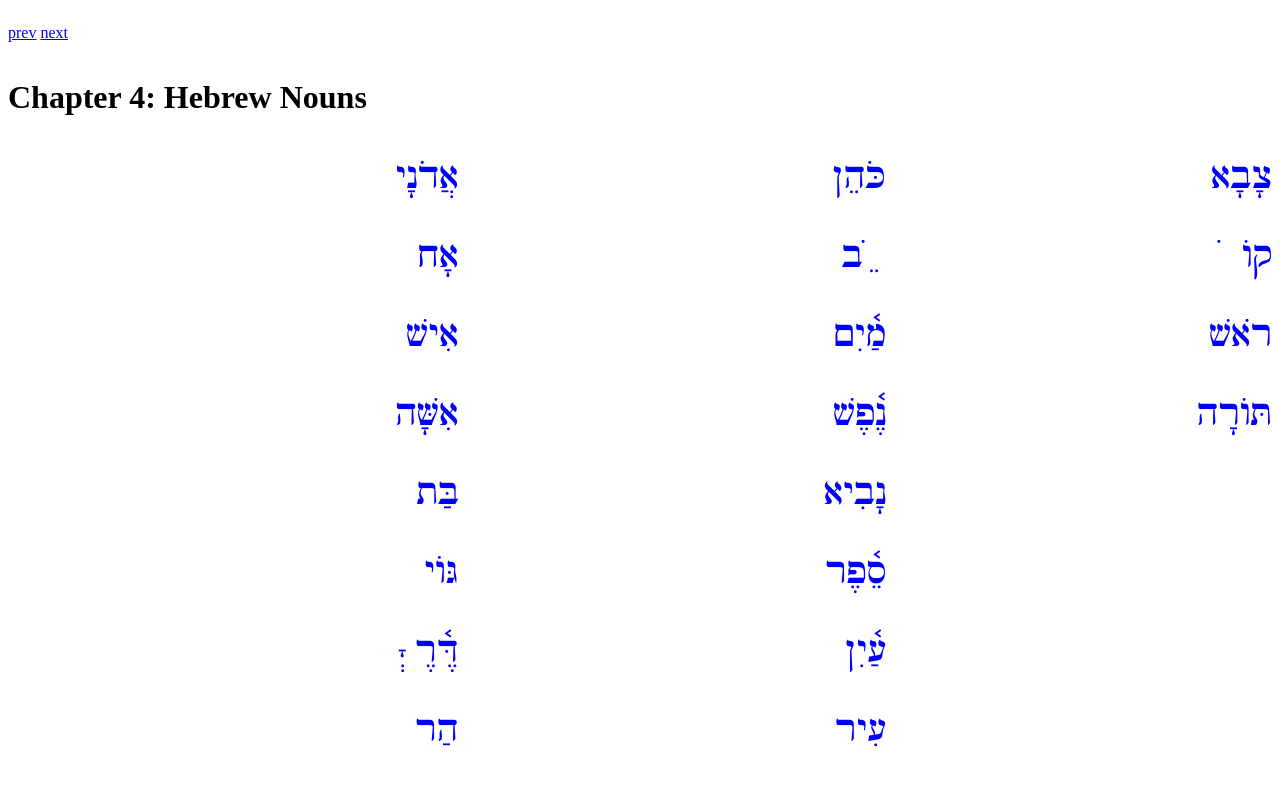
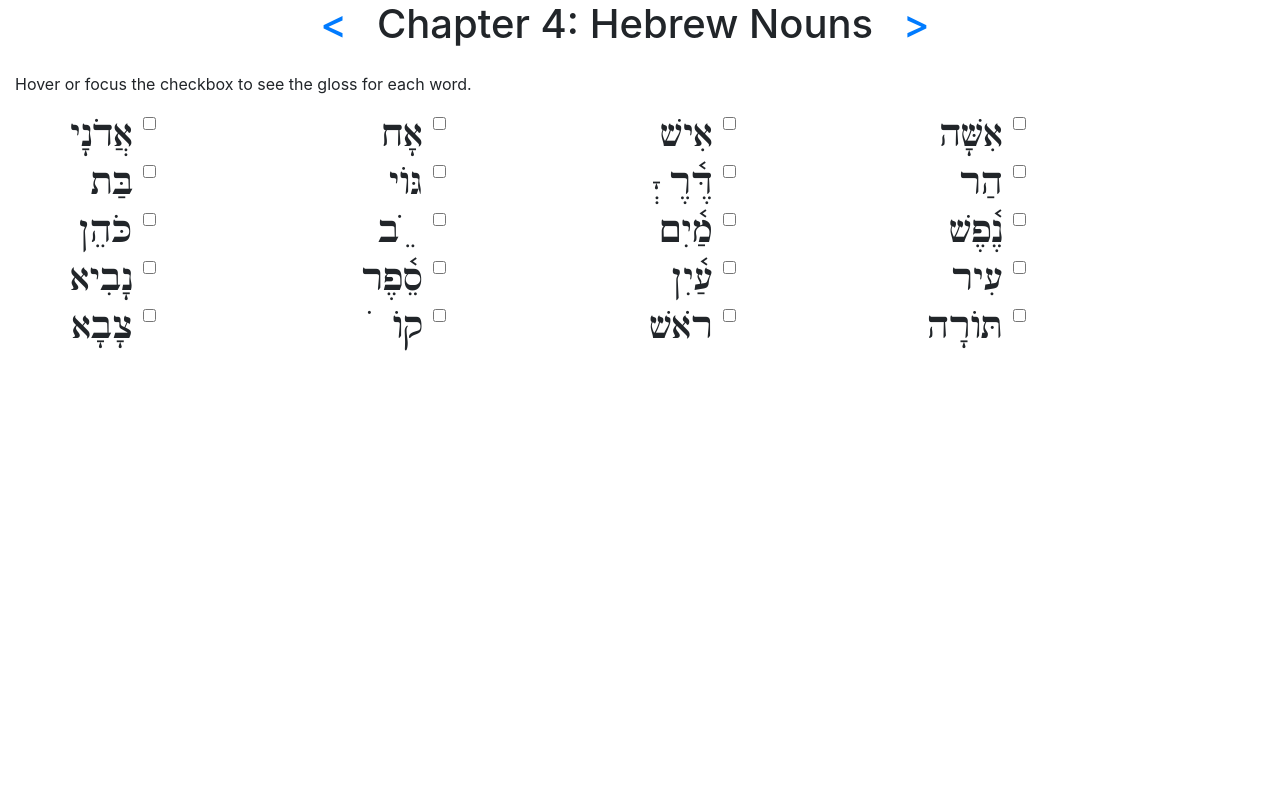
Before and after one commit to iamam34/Revocab, a Flask app: page /section/1 in a window 1280 px wide. After the commit the page ends 351 px from the top, so only its background shows below. Run offline with Flask 2, Linux system fonts and the light colour scheme; some libraries are stand-ins or nearby versions; some web fonts are replaced.

Commit message:
use bootstrap css/js, collect all glosses, show gloss in tooltip

```diff
--- a/data_munging.py
+++ b/data_munging.py
@@ -30,7 +30,7 @@ def parseFile():
         vocabObj.append(sectionObj)
         for entry in section.iterfind('entry'):
             word = entry.find('word').text
-            gloss = entry.find('gloss').text
+            gloss = [g.text for g in entry.findall('gloss')]
             sectionObj.entries.append(Entry(word, gloss))
 
     return vocabObj
--- a/static/styles.css
+++ b/static/styles.css
@@ -8,37 +8,7 @@
     font-style: normal;
 }
 
-html {
-  height: 100%;
-}
-
-body {
-  height: 100%;
-  display: flex;
-  flex-flow: column;
-}
-
-.entries {
-  min-height: 0px;
-  flex: auto;
-  display: flex;
-  flex-flow: column wrap;
-}
-
-.entry {
-  text-align: right;
-}
-
-.word {
+.hebrew {
   font-size: 2em;
   font-family: ezrasilregular, monospace;
-  color: blue;
 }
-
-.gloss {
-  visibility: hidden;
-}
-
-.entry:focus .gloss {
-  visibility: visible;
-}
--- a/templates/section.html
+++ b/templates/section.html
@@ -1,22 +1,44 @@
 <!doctype html>
+<html lang='en'>
 	<head>
+		<meta charset="utf-8">
+		<meta name="viewport" content="width=device-width, initial-scale=1, shrink-to-fit=no">
+
+		<link rel="stylesheet" href="https://stackpath.bootstrapcdn.com/bootstrap/4.1.0/css/bootstrap.min.css" integrity="sha384-9gVQ4dYFwwWSjIDZnLEWnxCjeSWFphJiwGPXr1jddIhOegiu1FwO5qRGvFXOdJZ4" crossorigin="anonymous">
+		<link rel="stylesheet" href="/static/styles.css">
+
 		<title>Amy's Hebrew Helper</title>
-	<link rel="stylesheet" href="/static/styles.css">
 	</head>
 	<body>
-	<p>
-		<a href='{{ prev_href }}'>prev</a>
-		<a href='{{ next_href }}'>next</a>
-	</p>
-	<h1>{{ title }}</h1>
-	<div class='entries'>
+		<div class='container-fluid'>
+			<h1 class='row col-12'>
+				<a class='col text-right' href='{{ prev_href }}'>&lt;</a>
+				<p class='col-auto text-center'>{{ title }}</p>
+				<a class='col text-left' href='{{ next_href }}'>&gt;</a>
+			</h1>
+			<p>Hover or focus the checkbox to see the gloss for each word.</p>
+			<div class='entries row'>
 				{% for entry in entries %}
-			<p class='entry' tabindex='0'>
-				<span class='gloss'>{{ entry.gloss }}</span>
-				<a>
-					<span class='word'>{{ entry.word }}</span>
-				</a>
-			</p>
+					<div class='col-12 col-sm-6 col-md-4 col-lg-3 row form-check'>
+						<label for='{{ loop.index0 }}' class='col-6 text-right hebrew form-check-label' >
+							{{ entry.word }}
+						</label>
+						<span class='col-6'>
+							<input type='checkbox' class='hebrew text-left form-check-input' id='{{ loop.index0 }}' value=''
+							data-toggle='tooltip' data-placement="right" title='{{ entry.gloss|join("; ") }}' >
+						</span>
+					</div>
 				{% endfor %}
 			</div>
+		</div>
+
+		<script src="https://code.jquery.com/jquery-3.2.1.slim.min.js" integrity="sha384-KJ3o2DKtIkvYIK3UENzmM7KCkRr/rE9/Qpg6aAZGJwFDMVNA/GpGFF93hXpG5KkN" crossorigin="anonymous"></script>
+		<script src="https://cdnjs.cloudflare.com/ajax/libs/popper.js/1.12.9/umd/popper.min.js" integrity="sha384-ApNbgh9B+Y1QKtv3Rn7W3mgPxhU9K/ScQsAP7hUibX39j7fakFPskvXusvfa0b4Q" crossorigin="anonymous"></script>
+		<script src="https://maxcdn.bootstrapcdn.com/bootstrap/4.0.0/js/bootstrap.min.js" integrity="sha384-JZR6Spejh4U02d8jOt6vLEHfe/JQGiRRSQQxSfFWpi1MquVdAyjUar5+76PVCmYl" crossorigin="anonymous"></script>
+		<script>
+			$(function () {
+				$('[data-toggle="tooltip"]').tooltip()
+			});
+		</script>
 	</body>
+</html>
```
Also changed, not shown: README.md. Lines whose indentation alone changed are shown as unchanged.
